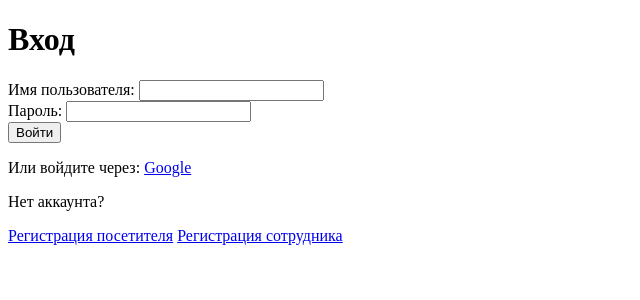
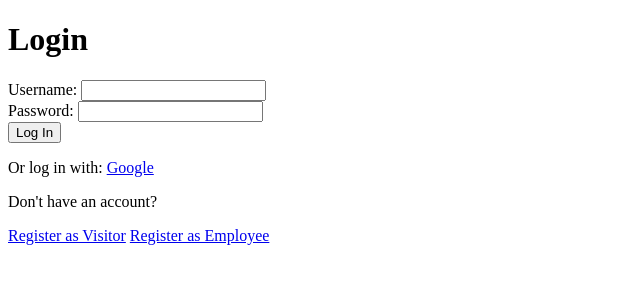
Before and after one commit to Antrsss/IGI_STRWEB_RENAMED, a Django app: page /login/ in a window 1280 px wide. Shown: the top 300 px of the page, without its empty margins (0-640 px from the left). Run offline with Django 5.2, Linux system fonts and the light colour scheme.

Commit message:
Language changed log/reg

```diff
--- a/IGI/LR5/ZooApp/zoo/templates/login.html
+++ b/IGI/LR5/ZooApp/zoo/templates/login.html
@@ -1,17 +1,17 @@
 <!DOCTYPE html>
-<html lang="ru">
+<html lang="en">
 <head>
     <meta charset="UTF-8">
-    <title>Вход в систему</title>
+    <title>Login</title>
 </head>
 <body>
-    <h1>Вход</h1>
+    <h1>Login</h1>
 
     <form method="post">
         {% csrf_token %}
 
         <div>
-            <label>Имя пользователя:</label>
+            <label>Username:</label>
             <input type="text" name="username" required>
             {% if form.username.errors %}
                 {% for error in form.username.errors %}
@@ -21,7 +21,7 @@
         </div>
 
         <div>
-            <label>Пароль:</label>
+            <label>Password:</label>
             <input type="password" name="password" required>
             {% if form.password.errors %}
                 {% for error in form.password.errors %}
@@ -30,17 +30,17 @@
             {% endif %}
         </div>
 
-        <button type="submit">Войти</button>
+        <button type="submit">Log In</button>
     </form>
 
     <div>
-        <p>Или войдите через: <a href="{% url 'social:begin' 'google-oauth2' %}">Google</a></p>
+        <p>Or log in with: <a href="{% url 'social:begin' 'google-oauth2' %}">Google</a></p>
     </div>
 
     <div>
-        <p>Нет аккаунта?</p>
-        <a href="{% url 'register_visitor' %}">Регистрация посетителя</a>
-        <a href="{% url 'register_employee' %}">Регистрация сотрудника</a>
+        <p>Don't have an account?</p>
+        <a href="{% url 'register_visitor' %}">Register as Visitor</a>
+        <a href="{% url 'register_employee' %}">Register as Employee</a>
     </div>
 </body>
 </html>
```
Also changed, not shown: IGI/LR5/ZooApp/zoo/templates/register.html (+4 -4 lines).
